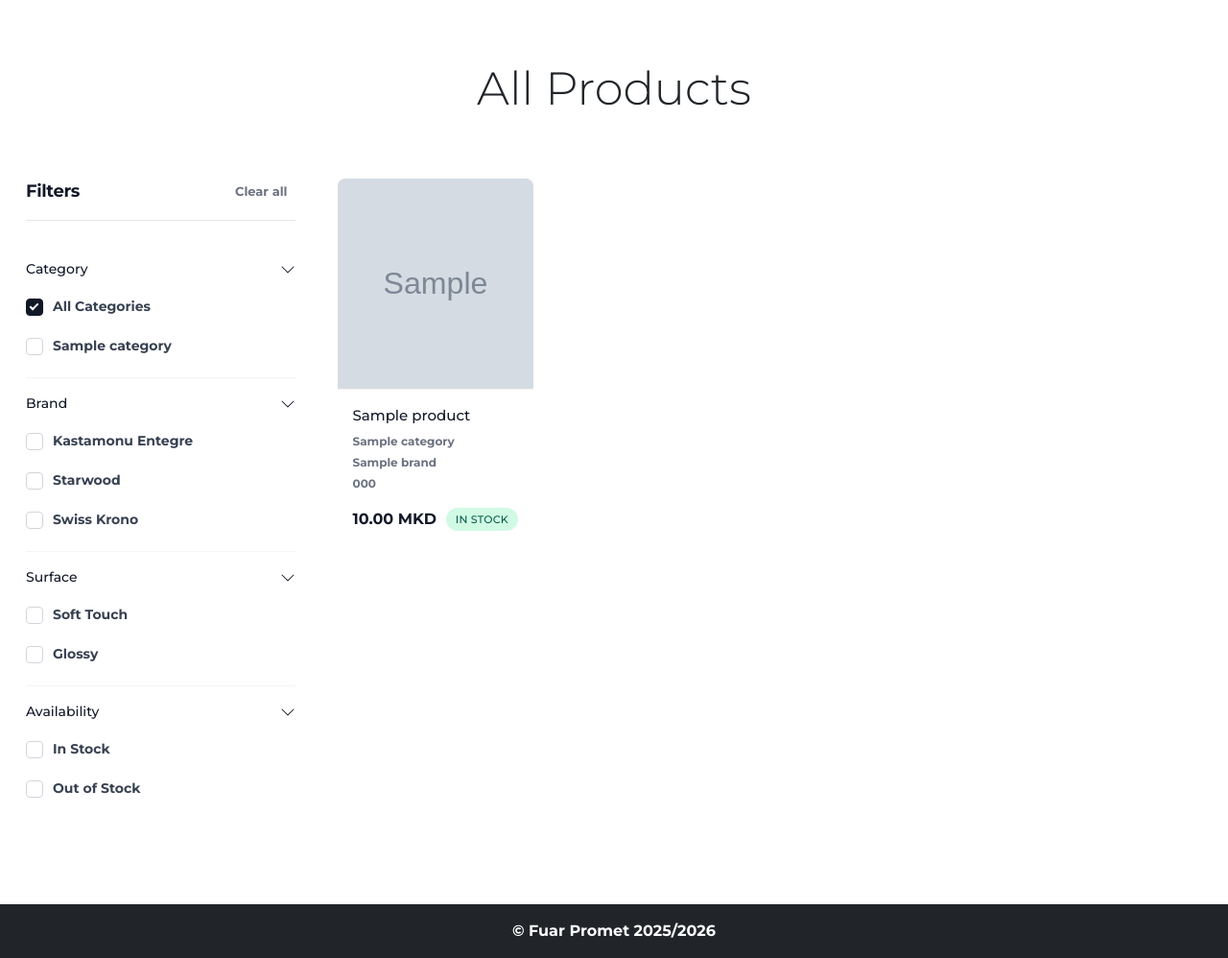
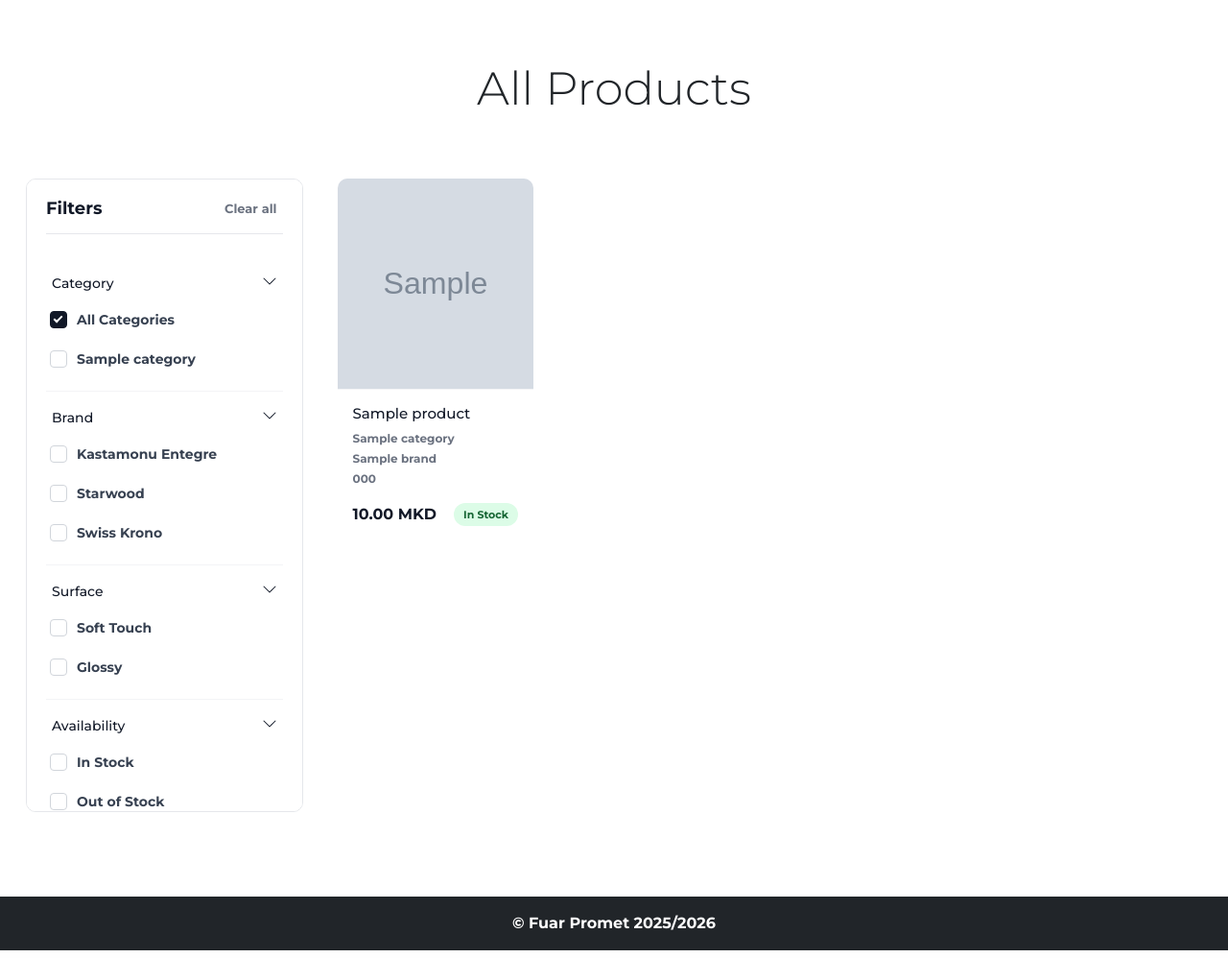
Before and after one commit to aysunsuleymanii/FuarPromet, a Django app: page /products/ in a window 1280 px wide. Shown: the part 121-1119 px from the top of the page at 96% size. Run offline with Django 5.2, Linux system fonts and the light colour scheme; tables that the repository leaves empty hold one stand-in row (values such as "Sample post"); grey boxes marked "Sample" are stand-in pictures.

Commit message:
filtering

```diff
--- a/fuar_promet_web/fuar_promet/templates/products.html
+++ b/fuar_promet_web/fuar_promet/templates/products.html
@@ -5,23 +5,26 @@
 
 {% block content %}
 <div class="container-fluid my-5 py-3">
+
+    <!-- PAGE HEADER -->
     <header class="text-center mb-5 pb-3">
         <h1 class="display-5 fw-light text-dark mb-0">
             {{ page_title }}
         </h1>
-
     </header>
 
     <div class="row">
-        <!-- Left Sidebar Filters -->
+
+        <!-- ================= LEFT SIDEBAR FILTERS ================= -->
         <div class="col-lg-3 col-md-4 mb-4">
             <div class="filter-sidebar sticky-top" style="top: 20px;">
+
                 <div class="filter-header mb-4">
                     <h5 class="filter-title mb-0">{% trans "Filters" %}</h5>
                     <button class="btn-reset" id="reset-filters">{% trans "Clear all" %}</button>
                 </div>
 
-                <!-- Category Filter -->
+                <!-- CATEGORY FILTER -->
                 <div class="filter-section">
                     <button class="filter-toggle" type="button" data-bs-toggle="collapse" data-bs-target="#categoryCollapse" aria-expanded="true">
                         <span>{% trans "Category" %}</span>
@@ -29,15 +32,17 @@
                             <path fill-rule="evenodd" d="M1.646 4.646a.5.5 0 0 1 .708 0L8 10.293l5.646-5.647a.5.5 0 0 1 .708.708l-6 6a.5.5 0 0 1-.708 0l-6-6a.5.5 0 0 1 0-.708z"/>
                         </svg>
                     </button>
+
                     <div class="collapse show" id="categoryCollapse">
                         <div class="filter-options">
                             <label class="filter-option">
-                                <input type="checkbox" class="category-filter" value="all" id="cat-all" checked>
+                                <input type="checkbox" class="category-filter" id="cat-all" value="all" checked>
                                 <span class="filter-label">{% trans "All Categories" %}</span>
                             </label>
+
                             {% for category in categories %}
                             <label class="filter-option">
-                                <input type="checkbox" class="category-filter" value="{{ category.id }}" id="cat-{{ category.id }}">
+                                <input type="checkbox" class="category-filter" value="{{ category.id }}">
                                 <span class="filter-label">{{ category.name }}</span>
                             </label>
                             {% endfor %}
@@ -45,7 +50,7 @@
                     </div>
                 </div>
 
-                <!-- Brand Filter -->
+                <!-- BRAND FILTER -->
                 <div class="filter-section">
                     <button class="filter-toggle" type="button" data-bs-toggle="collapse" data-bs-target="#brandCollapse" aria-expanded="true">
                         <span>{% trans "Brand" %}</span>
@@ -53,25 +58,26 @@
                             <path fill-rule="evenodd" d="M1.646 4.646a.5.5 0 0 1 .708 0L8 10.293l5.646-5.647a.5.5 0 0 1 .708.708l-6 6a.5.5 0 0 1-.708 0l-6-6a.5.5 0 0 1 0-.708z"/>
                         </svg>
                     </button>
+
                     <div class="collapse show" id="brandCollapse">
                         <div class="filter-options">
                             <label class="filter-option">
-                                <input type="checkbox" class="brand-filter" value="Kastamonu Entegre" id="brand-kastamonu">
+                                <input type="checkbox" class="brand-filter" value="kastamonu entegre">
                                 <span class="filter-label">Kastamonu Entegre</span>
                             </label>
                             <label class="filter-option">
-                                <input type="checkbox" class="brand-filter" value="Starwood" id="brand-starwood">
+                                <input type="checkbox" class="brand-filter" value="starwood">
                                 <span class="filter-label">Starwood</span>
                             </label>
                             <label class="filter-option">
-                                <input type="checkbox" class="brand-filter" value="Swiss Krono" id="brand-swiss">
+                                <input type="checkbox" class="brand-filter" value="swiss krono">
                                 <span class="filter-label">Swiss Krono</span>
                             </label>
                         </div>
                     </div>
                 </div>
 
-                <!-- Surface Filter -->
+                <!-- SURFACE FILTER -->
                 <div class="filter-section">
                     <button class="filter-toggle" type="button" data-bs-toggle="collapse" data-bs-target="#surfaceCollapse" aria-expanded="true">
                         <span>{% trans "Surface" %}</span>
@@ -79,21 +85,22 @@
                             <path fill-rule="evenodd" d="M1.646 4.646a.5.5 0 0 1 .708 0L8 10.293l5.646-5.647a.5.5 0 0 1 .708.708l-6 6a.5.5 0 0 1-.708 0l-6-6a.5.5 0 0 1 0-.708z"/>
                         </svg>
                     </button>
+
                     <div class="collapse show" id="surfaceCollapse">
                         <div class="filter-options">
                             <label class="filter-option">
-                                <input type="checkbox" class="surface-filter" value="Soft Touch" id="surface-soft">
+                                <input type="checkbox" class="surface-filter" value="soft touch">
                                 <span class="filter-label">Soft Touch</span>
                             </label>
                             <label class="filter-option">
-                                <input type="checkbox" class="surface-filter" value="Glossy" id="surface-glossy">
+                                <input type="checkbox" class="surface-filter" value="glossy">
                                 <span class="filter-label">Glossy</span>
                             </label>
                         </div>
                     </div>
                 </div>
 
-                <!-- Stock Filter -->
+                <!-- STOCK FILTER -->
                 <div class="filter-section">
                     <button class="filter-toggle" type="button" data-bs-toggle="collapse" data-bs-target="#stockCollapse" aria-expanded="true">
                         <span>{% trans "Availability" %}</span>
@@ -101,34 +108,38 @@
                             <path fill-rule="evenodd" d="M1.646 4.646a.5.5 0 0 1 .708 0L8 10.293l5.646-5.647a.5.5 0 0 1 .708.708l-6 6a.5.5 0 0 1-.708 0l-6-6a.5.5 0 0 1 0-.708z"/>
                         </svg>
                     </button>
+
                     <div class="collapse show" id="stockCollapse">
                         <div class="filter-options">
                             <label class="filter-option">
-                                <input type="checkbox" class="stock-filter" value="in-stock" id="stock-available">
+                                <input type="checkbox" class="stock-filter" value="in-stock">
                                 <span class="filter-label">{% trans "In Stock" %}</span>
                             </label>
                             <label class="filter-option">
-                                <input type="checkbox" class="stock-filter" value="out-of-stock" id="stock-unavailable">
+                                <input type="checkbox" class="stock-filter" value="out-of-stock">
                                 <span class="filter-label">{% trans "Out of Stock" %}</span>
                             </label>
                         </div>
                     </div>
                 </div>
+
             </div>
         </div>
 
-        <!-- Products Grid - 4 per row -->
+        <!-- ================= PRODUCTS GRID ================= -->
         <div class="col-lg-9 col-md-8">
-            {% if products|length > 0 %}
+
             <div class="row g-4" id="products-container">
                 {% for product in products %}
                 <div class="col-xl-3 col-lg-4 col-md-6 col-sm-12 product-item"
                      data-category="{{ product.category.id }}"
-             data-brand="{{ product.brand }}"
+                     data-brand="{{ product.brand.name|lower }}"
+                     data-surface="{{ product.surface|default:''|lower }}"
                      data-stock="{% if product.stock > 0 %}in-stock{% else %}out-of-stock{% endif %}">
 
                     <a href="{% url 'product_detail' product.pk %}" class="text-decoration-none text-dark">
                         <div class="card h-100 product-card border-0 overflow-hidden">
+
                             <div class="product-image-container">
                                 {% if product.image %}
                                     <img src="{{ product.image.url }}" class="card-img-top product-img">
@@ -142,9 +153,7 @@
 
                                 <div class="product-meta mb-2">
                                     <span class="meta-item">{{ product.category.name }}</span>
-                            {% if product.brand %}
                                     <span class="meta-item">{{ product.brand.name }}</span>
-                            {% endif %}
                                     <span class="meta-item">{{ product.code }}</span>
                                 </div>
 
@@ -157,51 +166,112 @@
                                     {% endif %}
                                 </div>
                             </div>
+
                         </div>
                     </a>
                 </div>
                 {% endfor %}
             </div>
-{% else %}
-    <div class="text-center py-5">
-        <h5 class="text-muted">{% trans "No products in this category." %}</h5>
+
+            <!-- NO RESULTS -->
+            <div id="no-results" class="text-center py-5 d-none">
+                <h5 class="text-muted">{% trans "No products match your filters." %}</h5>
             </div>
-{% endif %}
 
         </div>
     </div>
+</div>
+
+<!-- ================= FILTER SCRIPT ================= -->
+<script>
+document.addEventListener('DOMContentLoaded', () => {
+    const allCategories = document.getElementById('cat-all');
+    const categoryFilters = [...document.querySelectorAll('.category-filter')];
+    const brandFilters = [...document.querySelectorAll('.brand-filter')];
+    const surfaceFilters = [...document.querySelectorAll('.surface-filter')];
+    const stockFilters = [...document.querySelectorAll('.stock-filter')];
+    const productItems = [...document.querySelectorAll('.product-item')];
+    const resetButton = document.getElementById('reset-filters');
+    const noResults = document.getElementById('no-results');
+
+    const getChecked = (els) => els.filter(e => e.checked).map(e => e.value);
+
+    function applyFilters() {
+        const categories = getChecked(categoryFilters).filter(v => v !== 'all');
+        const brands = getChecked(brandFilters);
+        const surfaces = getChecked(surfaceFilters);
+        const stock = getChecked(stockFilters);
+
+        let visible = 0;
+
+        productItems.forEach(item => {
+            const show =
+                (allCategories.checked || categories.length === 0 || categories.includes(item.dataset.category)) &&
+                (brands.length === 0 || brands.includes(item.dataset.brand)) &&
+                (surfaces.length === 0 || surfaces.includes(item.dataset.surface)) &&
+                (stock.length === 0 || stock.includes(item.dataset.stock));
+
+            item.style.display = show ? '' : 'none';
+            if (show) visible++;
+        });
+
+        noResults.classList.toggle('d-none', visible !== 0);
+    }
+
+    allCategories.addEventListener('change', () => {
+        if (allCategories.checked) {
+            categoryFilters.forEach(cb => cb.checked = cb === allCategories);
+        }
+        applyFilters();
+    });
+
+    categoryFilters.forEach(cb => {
+        if (cb !== allCategories) {
+            cb.addEventListener('change', () => {
+                allCategories.checked = false;
+                applyFilters();
+            });
+        }
+    });
+
+    [...brandFilters, ...surfaceFilters, ...stockFilters]
+        .forEach(cb => cb.addEventListener('change', applyFilters));
+
+    resetButton.addEventListener('click', () => {
+        categoryFilters.forEach(cb => cb.checked = cb === allCategories);
+        brandFilters.forEach(cb => cb.checked = false);
+        surfaceFilters.forEach(cb => cb.checked = false);
+        stockFilters.forEach(cb => cb.checked = false);
+        applyFilters();
+    });
+});
+</script>
 
 <style>
-/* Minimal Filter Sidebar */
+/* ================= FILTER SIDEBAR ================= */
 .filter-sidebar {
-    max-height: calc(100vh - 120px);
+    background: #ffffff;
+    border: 1px solid #e5e7eb;
+    border-radius: 10px;
+    padding: 20px;
+    max-height: calc(100vh - 140px);
     overflow-y: auto;
-    padding-right: 8px;
 }
 
 .filter-sidebar::-webkit-scrollbar {
     width: 4px;
 }
-
-.filter-sidebar::-webkit-scrollbar-track {
-    background: transparent;
-}
-
 .filter-sidebar::-webkit-scrollbar-thumb {
     background: #d1d5db;
     border-radius: 4px;
 }
 
-.filter-sidebar::-webkit-scrollbar-thumb:hover {
-    background: #9ca3af;
-}
-
-/* Filter Header */
+/* Header */
 .filter-header {
     display: flex;
     justify-content: space-between;
     align-items: center;
-    padding-bottom: 16px;
+    padding-bottom: 14px;
     border-bottom: 1px solid #e5e7eb;
 }
 
@@ -209,29 +279,24 @@
     font-size: 18px;
     font-weight: 600;
     color: #111827;
-    letter-spacing: -0.02em;
 }
 
 .btn-reset {
     background: none;
     border: none;
+    font-size: 13px;
     color: #6b7280;
-    font-size: 13px;
-    padding: 4px 8px;
     cursor: pointer;
-    transition: color 0.2s;
 }
-
 .btn-reset:hover {
     color: #111827;
 }
 
-/* Filter Sections */
+/* Sections */
 .filter-section {
+    padding: 16px 0;
     border-bottom: 1px solid #f3f4f6;
-    padding: 16px 0;
 }
-
 .filter-section:last-child {
     border-bottom: none;
 }
@@ -240,74 +305,55 @@
     width: 100%;
     display: flex;
     justify-content: space-between;
-    align-items: center;
     background: none;
     border: none;
-    padding: 0;
     font-size: 14px;
     font-weight: 500;
     color: #111827;
     cursor: pointer;
-    transition: color 0.2s;
-}
-
-.filter-toggle:hover {
-    color: #374151;
 }
 
 .filter-toggle svg {
-    transition: transform 0.2s;
+    transition: transform 0.2s ease;
 }
-
 .filter-toggle[aria-expanded="false"] svg {
     transform: rotate(-90deg);
 }
 
+/* Options */
 .filter-options {
-    padding-top: 12px;
+    margin-top: 10px;
     display: flex;
     flex-direction: column;
     gap: 8px;
 }
 
-/* Custom Checkbox Style */
 .filter-option {
     display: flex;
     align-items: center;
+    gap: 10px;
     cursor: pointer;
-    padding: 6px 0;
-    transition: background-color 0.2s;
-    margin: 0;
+    padding: 6px 4px;
+    border-radius: 6px;
+}
+.filter-option:hover {
+    background: #f9fafb;
 }
 
-.filter-option:hover {
-    background-color: #f9fafb;
-}
-
-.filter-option input[type="checkbox"] {
+.filter-option input {
     appearance: none;
     width: 18px;
     height: 18px;
     border: 1.5px solid #d1d5db;
     border-radius: 4px;
-    margin-right: 10px;
-    cursor: pointer;
     position: relative;
-    transition: all 0.2s;
-    flex-shrink: 0;
 }
-
-.filter-option input[type="checkbox"]:hover {
-    border-color: #9ca3af;
-}
-
-.filter-option input[type="checkbox"]:checked {
-    background-color: #111827;
+.filter-option input:checked {
+    background: #111827;
     border-color: #111827;
 }
-
-.filter-option input[type="checkbox"]:checked::after {
-    content: '';
+.filter-option input:checked::after {
+    content: "";
     position: absolute;
     left: 5px;
     top: 2px;
@@ -321,37 +367,33 @@
 .filter-label {
     font-size: 14px;
     color: #374151;
-    user-select: none;
 }
 
-/* Product Cards - Minimal Style */
+/* ================= PRODUCT CARDS ================= */
 .product-card {
-    background: #fff;
+    border-radius: 10px;
+    background: #ffffff;
     border: 1px solid #f3f4f6;
-    border-radius: 8px;
-    transition: all 0.3s cubic-bezier(0.4, 0, 0.2, 1);
+    transition: all 0.25s ease;
 }
-
 .product-card:hover {
     border-color: #e5e7eb;
-    box-shadow: 0 4px 12px rgba(0, 0, 0, 0.08);
-    transform: translateY(-2px);
+    box-shadow: 0 10px 25px rgba(0,0,0,0.08);
+    transform: translateY(-4px);
 }
 
 .product-image-container {
     height: 220px;
+    background: #f9fafb;
     overflow: hidden;
-    background-color: #f9fafb;
     border-bottom: 1px solid #f3f4f6;
 }
-
 .product-img {
     width: 100%;
     height: 100%;
     object-fit: cover;
     transition: transform 0.3s ease;
 }
-
 .product-card:hover .product-img {
     transform: scale(1.05);
 }
@@ -359,25 +401,16 @@
 .card-title {
     font-size: 15px;
     color: #111827;
-    line-height: 1.4;
-    display: -webkit-box;
-    -webkit-line-clamp: 2;
-    -webkit-box-orient: vertical;
-    overflow: hidden;
 }
 
 .product-meta {
     display: flex;
     flex-direction: column;
-    gap: 4px;
+    gap: 3px;
 }
-
 .meta-item {
     font-size: 12px;
     color: #6b7280;
-    white-space: nowrap;
-    overflow: hidden;
-    text-overflow: ellipsis;
 }
 
 .product-price {
@@ -388,128 +421,26 @@
 
 .stock-badge {
     font-size: 11px;
-    font-weight: 500;
     padding: 4px 10px;
     border-radius: 12px;
-    text-transform: uppercase;
-    letter-spacing: 0.02em;
+    font-weight: 600;
 }
-
 .stock-badge.in-stock {
-    background-color: #d1fae5;
-    color: #065f46;
+    background: #dcfce7;
+    color: #166534;
 }
-
 .stock-badge.out-of-stock {
-    background-color: #fee2e2;
+    background: #fee2e2;
     color: #991b1b;
 }
 
 /* Responsive */
 @media (max-width: 991px) {
     .filter-sidebar {
+        position: relative !important;
         max-height: none;
-        position: relative !important;
-        top: 0 !important;
     }
 }
 </style>
 
-<script>
-document.addEventListener('DOMContentLoaded', function() {
-    const categoryFilters = document.querySelectorAll('.category-filter');
-    const brandFilters = document.querySelectorAll('.brand-filter');
-    const surfaceFilters = document.querySelectorAll('.surface-filter');
-    const stockFilters = document.querySelectorAll('.stock-filter');
-    const productItems = document.querySelectorAll('.product-item');
-    const resetButton = document.getElementById('reset-filters');
-    const noResults = document.getElementById('no-results');
-
-    function applyFilters() {
-        const selectedCategories = Array.from(categoryFilters)
-            .filter(cb => cb.checked && cb.value !== 'all')
-            .map(cb => cb.value);
-
-        const selectedBrands = Array.from(brandFilters)
-            .filter(cb => cb.checked)
-            .map(cb => cb.value);
-
-        const selectedSurfaces = Array.from(surfaceFilters)
-            .filter(cb => cb.checked)
-            .map(cb => cb.value);
-
-        const selectedStock = Array.from(stockFilters)
-            .filter(cb => cb.checked)
-            .map(cb => cb.value);
-
-        const allCategoriesChecked = document.getElementById('cat-all').checked;
-
-        let visibleCount = 0;
-
-        productItems.forEach(item => {
-            const itemCategory = item.dataset.category;
-            const itemBrand = item.dataset.brand;
-            const itemSurface = item.dataset.surface;
-            const itemStock = item.dataset.stock;
-
-            const categoryMatch = allCategoriesChecked || selectedCategories.length === 0 ||
-                                  selectedCategories.includes(itemCategory);
-
-            const brandMatch = selectedBrands.length === 0 ||
-                              selectedBrands.includes(itemBrand);
-
-            const surfaceMatch = selectedSurfaces.length === 0 ||
-                                selectedSurfaces.includes(itemSurface);
-
-            const stockMatch = selectedStock.length === 0 ||
-                              selectedStock.includes(itemStock);
-
-            if (categoryMatch && brandMatch && surfaceMatch && stockMatch) {
-                item.style.display = '';
-                visibleCount++;
-            } else {
-                item.style.display = 'none';
-            }
-        });
-
-        if (visibleCount === 0) {
-            noResults.classList.remove('d-none');
-        } else {
-            noResults.classList.add('d-none');
-        }
-    }
-
-    document.getElementById('cat-all').addEventListener('change', function() {
-        if (this.checked) {
-            categoryFilters.forEach(cb => {
-                if (cb.value !== 'all') cb.checked = false;
-            });
-        }
-        applyFilters();
-    });
-
-    categoryFilters.forEach(checkbox => {
-        if (checkbox.value !== 'all') {
-            checkbox.addEventListener('change', function() {
-                if (this.checked) {
-                    document.getElementById('cat-all').checked = false;
-                }
-                applyFilters();
-            });
-        }
-    });
-
-    brandFilters.forEach(cb => cb.addEventListener('change', applyFilters));
-    surfaceFilters.forEach(cb => cb.addEventListener('change', applyFilters));
-    stockFilters.forEach(cb => cb.addEventListener('change', applyFilters));
-
-    resetButton.addEventListener('click', function() {
-        categoryFilters.forEach(cb => cb.checked = cb.value === 'all');
-        brandFilters.forEach(cb => cb.checked = false);
-        surfaceFilters.forEach(cb => cb.checked = false);
-        stockFilters.forEach(cb => cb.checked = false);
-        applyFilters();
-    });
-});
-</script>
 {% endblock %}
```
Lines whose indentation alone changed are shown as unchanged.
